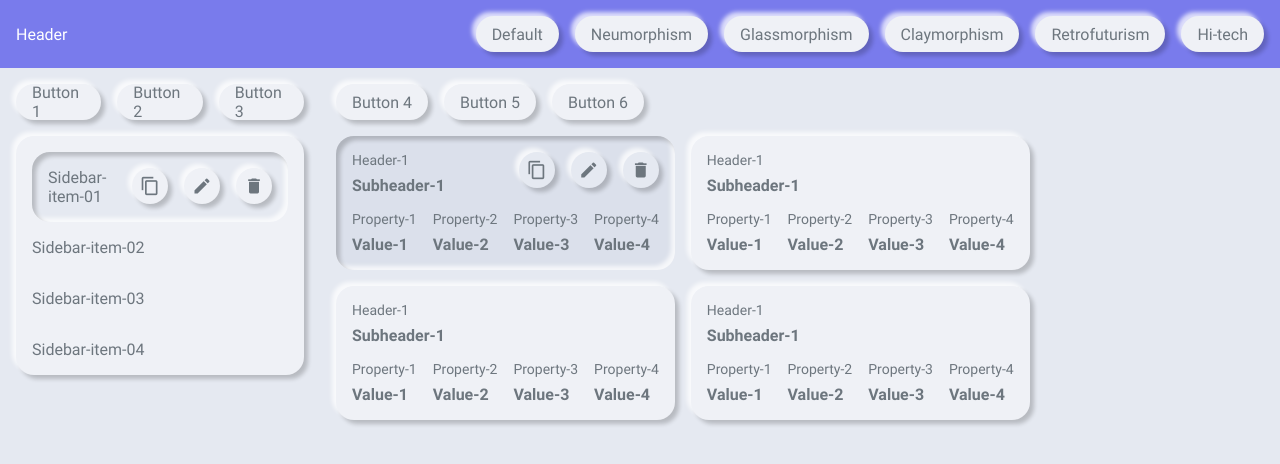
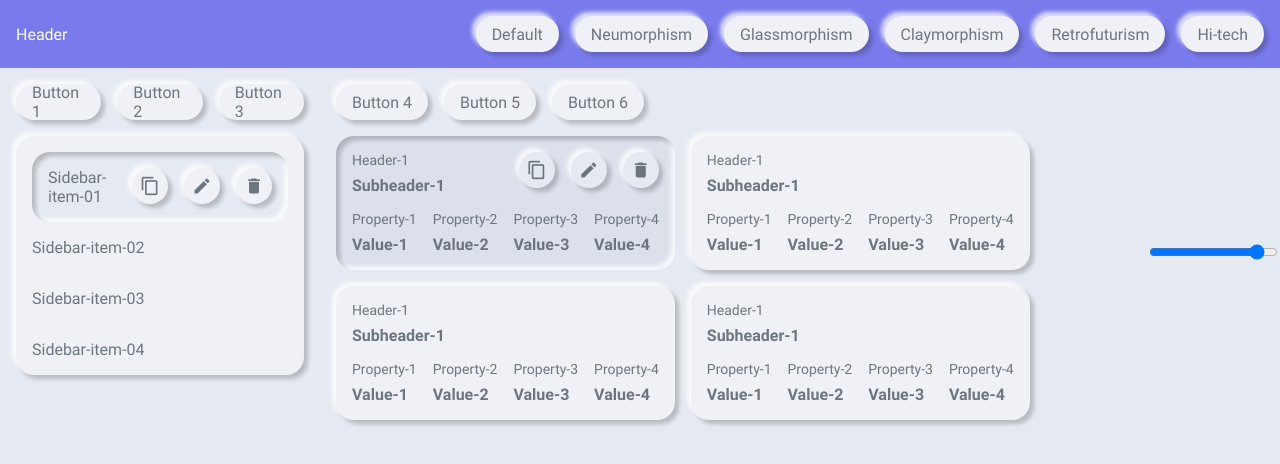
Before and after one commit to Archinsk/81_custom_css_variables, a React (Create React App) app: page / in a window 1280 px wide. Shown: the top 464 px of the page. Built offline with nearby package versions, Linux system fonts and the light colour scheme.

Commit message:
with range

```diff
--- a/src/App.js
+++ b/src/App.js
@@ -19,6 +19,11 @@ function App() {
       +value + increaseValue
     );
     console.log(document.styleSheets);
+  }
+
+  function setValue(obj) {
+    console.log(obj);
+    console.log(document.styleSheets[2].cssRules);
   }
 
   return (
@@ -283,6 +288,19 @@ function App() {
             </div>
           </div>
         </div>
+        <input
+          type="range"
+          min="0"
+          max="1.125"
+          step="0.125"
+          onChange={(e) => {
+            setValue({
+              selector: '[data-theme="neumorphism"]',
+              property: "borderRadius",
+              value: e.target.value + "rem",
+            });
+          }}
+        />
       </div>
     </div>
   );
```
